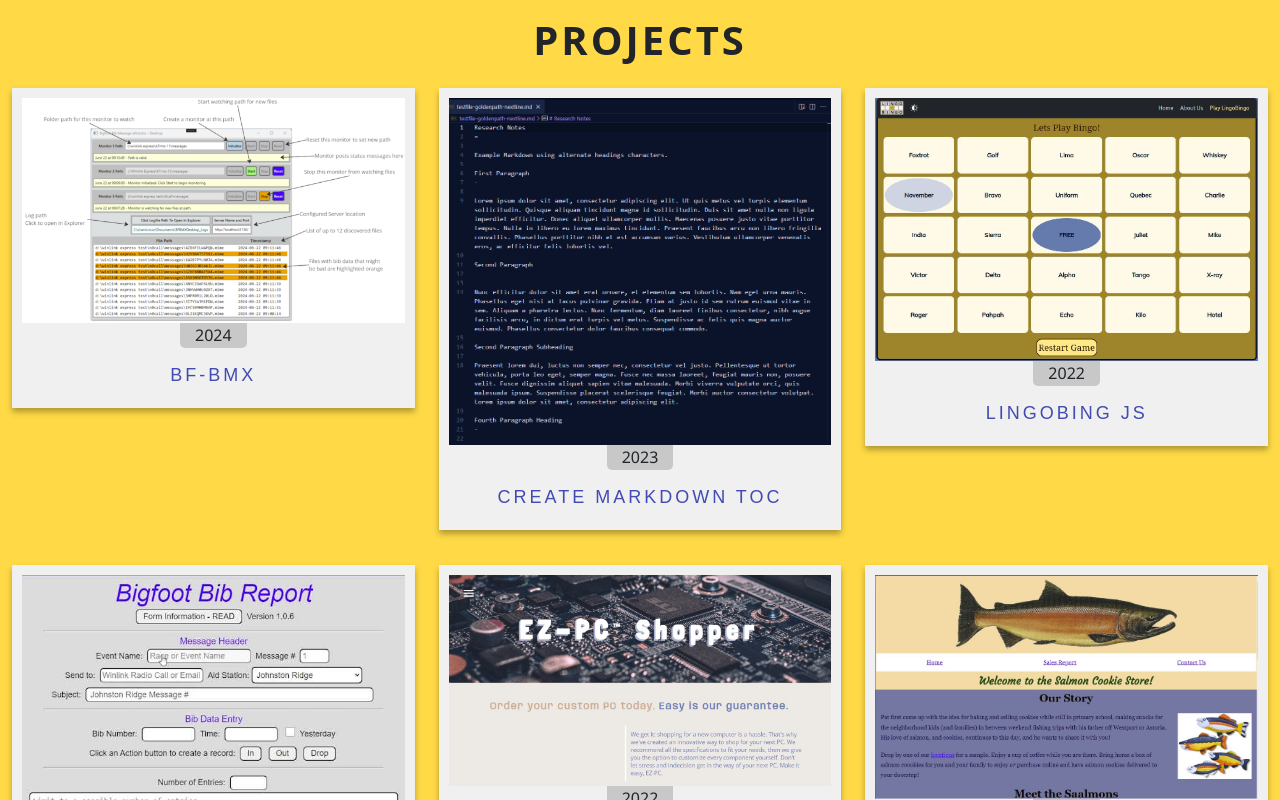
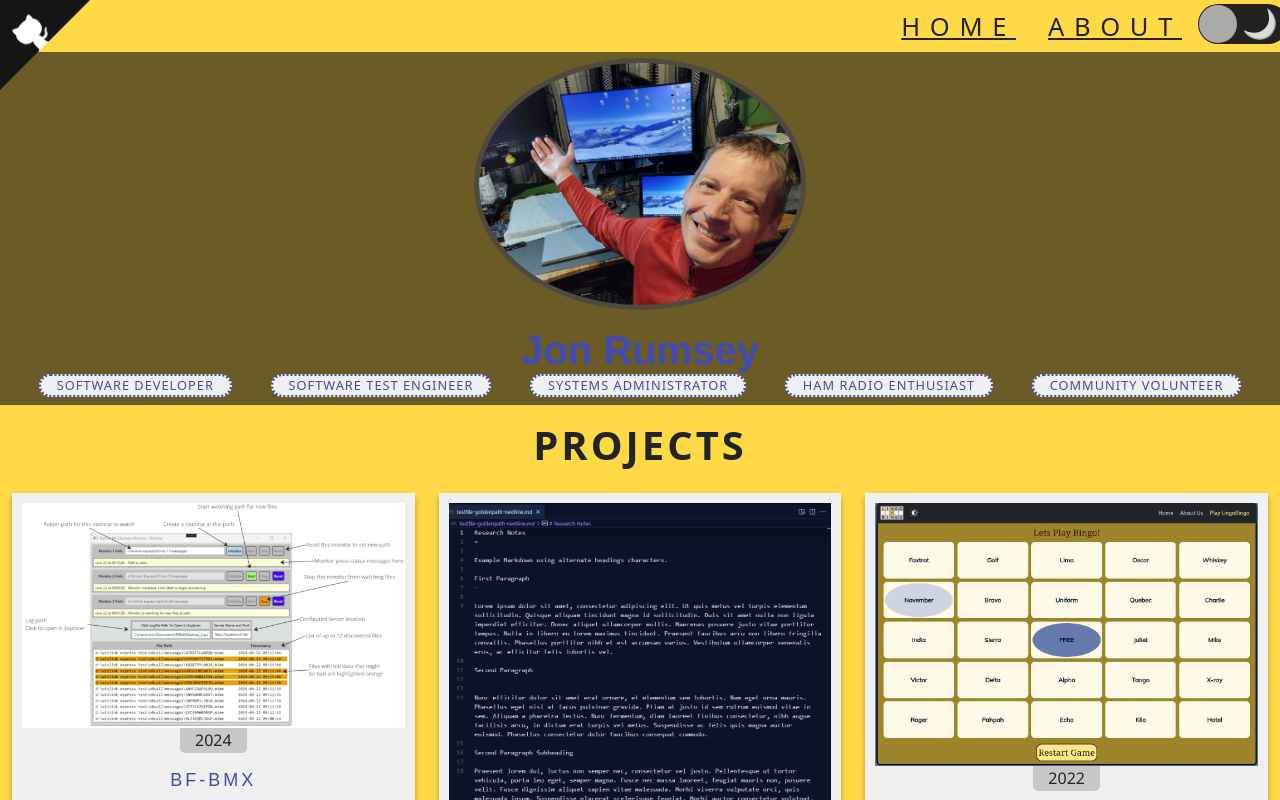
Before and after one commit to nojronatron/portfolio, a React (Vite) app: page / in a window 1280 px wide. Shown: the top 800 px of the page. Built offline with nearby package versions, Linux system fonts and the light colour scheme.

Commit message:
Fix titles, stick NavBar to top.

```diff
--- a/src/components/Header.jsx
+++ b/src/components/Header.jsx
@@ -5,10 +5,10 @@ import { LinkContainer } from 'react-router-bootstrap';
 import PropTypes from 'prop-types';
 import '../scss/header-iconify-svgs.scss';
 
-export default function Header({ sharedBasicInfo, resumeExperience }) {
+export default function Header({ sharedBasicInfo }) {
   const [checked, setChecked] = useState(false);
 
-  if (sharedBasicInfo && resumeExperience) {
+  if (sharedBasicInfo) {
     const onThemeSwitchChange = () => {
       if (checked == true) {
         setChecked(false);
@@ -27,17 +27,16 @@ export default function Header({ sharedBasicInfo, resumeExperience }) {
       body.setAttribute(dataThemeAttribute, newTheme);
     };
 
-    let displayTitles = resumeExperience.map((experience, idx) => {
-      let upperTitle = experience.title.toUpperCase();
-      return idx < resumeExperience.length - 1 ? (
-        <span key={idx}>{upperTitle} | </span>
-      ) : (
-        <span key={idx}>{upperTitle}</span>
+    const displayTitles = sharedBasicInfo.titles.map((title, idx) => {
+      return (
+        <div key={idx} className='header-sub-title'>
+          {title}
+        </div>
       );
     });
 
     return (
-      <header id='home' className='position-fixed top-0 pb-2'>
+      <header id='home' className='pb-2'>
         <a
           href='https://github.com/nojronatron/portfolio'
           target='_blank'
@@ -52,7 +51,7 @@ export default function Header({ sharedBasicInfo, resumeExperience }) {
             style={{
               fill: '#151513',
               color: '#fff',
-              position: 'absolute',
+              position: 'fixed',
               top: 0,
               left: 0,
               transform: 'scale(-1, 1)',
@@ -75,7 +74,7 @@ export default function Header({ sharedBasicInfo, resumeExperience }) {
           </svg>
         </a>
         <Nav
-          className='d-flex justify-content-end align-items-center mx-2'
+          className='d-flex justify-content-end align-items-center mx-2 position-fixed top-0 w-100'
           activeKey='/home'
         >
           <Nav.Item>
@@ -111,7 +110,9 @@ export default function Header({ sharedBasicInfo, resumeExperience }) {
             alt='Jon smiling while sitting at his computer desk'
           />
           <h1 className='mb-0'>{sharedBasicInfo.name}</h1>
-          <div>{displayTitles}</div>
+          <div className='d-flex justify-content-evenly flex-wrap header-sub-titles'>
+            {displayTitles}
+          </div>
         </div>
       </header>
     );
@@ -120,5 +121,4 @@ export default function Header({ sharedBasicInfo, resumeExperience }) {
 
 Header.propTypes = {
   sharedBasicInfo: PropTypes.object,
-  resumeExperience: PropTypes.array,
 };
```
